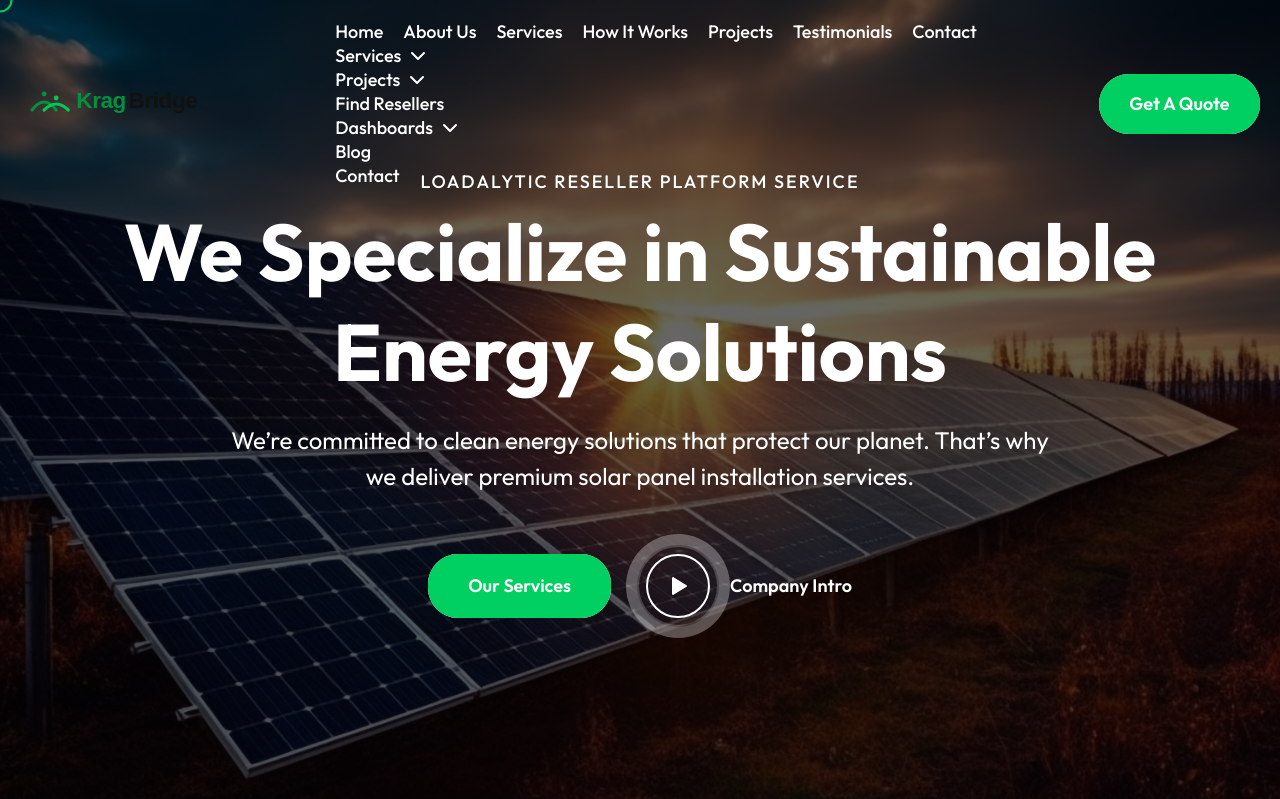
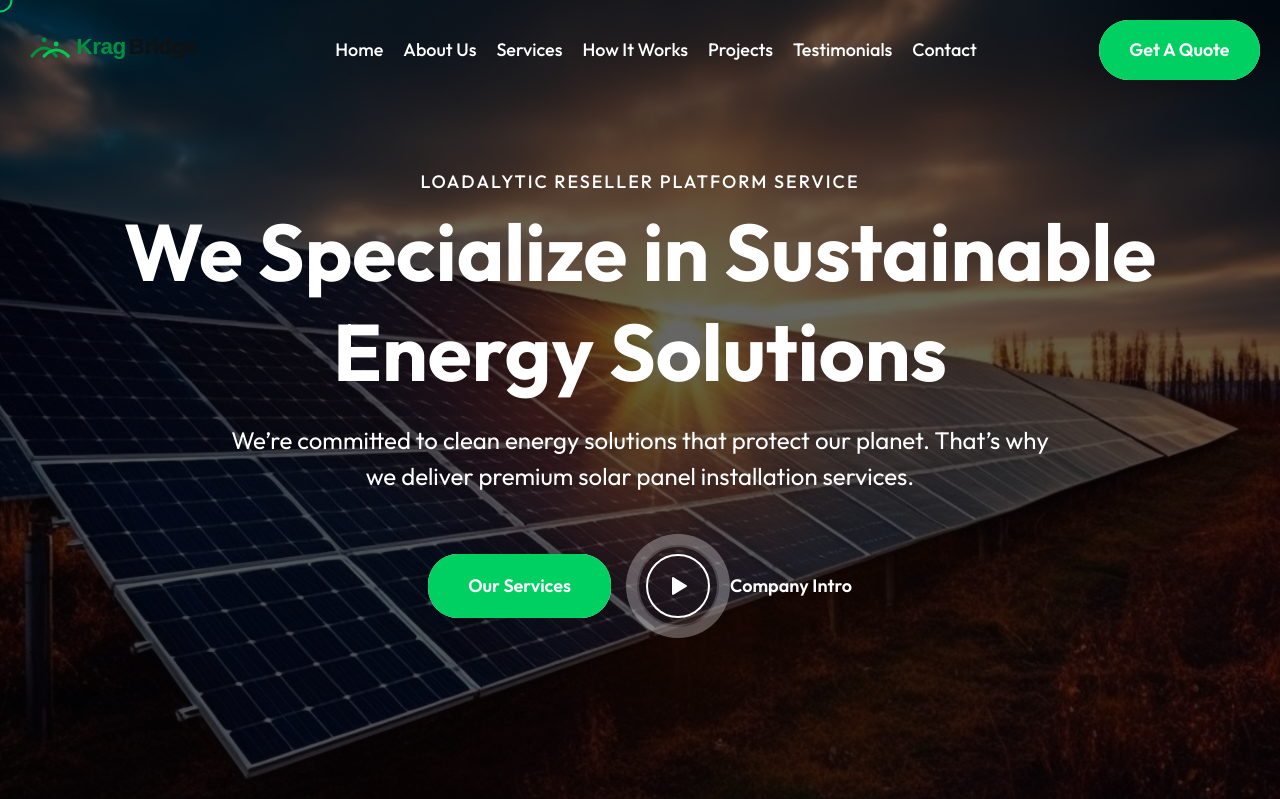
Before and after one commit to LeonMotaung/loadalytic, a Flask app: page / in a window 1280 px wide. Shown: the top 799 px of the page. Run offline with Flask 3, Linux system fonts and the light colour scheme.

Commit message:
Fix duplicate navbar tags in templates/index.html

```diff
--- a/templates/index.html
+++ b/templates/index.html
@@ -94,116 +94,6 @@
                     </li>
                     <li class="dropdown">
                         <a href="#contact">
-                            Contact
-                        </a>
-                    </li>
-                </ul>
-                    </li>
-                    <li class="dots-circle-li">
-                        <div class="dots-circle"></div>
-                    </li>
-                    <li class="dropdown">
-                        <a href="javascript:void(0);">
-                            Services
-                            <img src="assets/images/header/arrow-icon.svg" alt="arrow-icon" height="24" width="24">
-                        </a>
-                        <ul class="submenu">
-                            <li class="dropdown-sub">
-                                <a href="javascript:void(0);" class="dropdown-sub-link">
-                                    Service
-                                    <img src="assets/images/header/arrow-icon.svg" alt="arrow-icon"
-                                        class="submenu-arrow" height="24" width="24">
-                                </a>
-                                <ul class="submenu submenu-right">
-                                    <li><a href="#services">Service 1</a></li>
-                                    <li><a href="#services">Service 2</a></li>
-                                    <li><a href="#services">Service 3</a></li>
-                                </ul>
-                            </li>
-                            <li class="dropdown-sub">
-                                <a href="javascript:void(0);" class="dropdown-sub-link">
-                                    Single Service
-                                    <img src="assets/images/header/arrow-icon.svg" alt="arrow-icon"
-                                        class="submenu-arrow" height="24" width="24">
-                                </a>
-                                <ul class="submenu submenu-right">
-                                    <li><a href="#">Single Service</a></li>
-                                    <li><a href="#services">Residence Panels</a></li>
-                                    <li><a href="#services">Solar Farms</a></li>
-                                    <li><a href="#services">Industrial Panels</a></li>
-                                    <li><a href="#">Solar Power System</a></li>
-                                    <li><a href="#">Solar Monitoring</a></li>
-                                    <li><a href="#services">Charging Station</a>
-                                    </li>
-                                </ul>
-                            </li>
-                        </ul>
-                    </li>
-                    <li class="dots-circle-li">
-                        <div class="dots-circle"></div>
-                    </li>
-                    <li class="dropdown">
-                        <a href="javascript:void(0);">
-                            Projects
-                            <img src="assets/images/header/arrow-icon.svg" alt="arrow-icon" height="24" width="24">
-                        </a>
-                        <ul class="submenu">
-                            <li class="dropdown-sub">
-                                <a href="javascript:void(0);" class="dropdown-sub-link">
-                                    Project
-                                    <img src="assets/images/header/arrow-icon.svg" alt="arrow-icon"
-                                        class="submenu-arrow" height="24" width="24">
-                                </a>
-                                <ul class="submenu submenu-right">
-                                    <li><a href="#projects">Project 1</a></li>
-                                    <li><a href="#projects">Project 2</a></li>
-                                </ul>
-                            </li>
-                            <li class="dropdown-sub">
-                                <a href="javascript:void(0);" class="dropdown-sub-link">
-                                    Single Project
-                                    <img src="assets/images/header/arrow-icon.svg" alt="arrow-icon"
-                                        class="submenu-arrow" height="24" width="24">
-                                </a>
-                                <ul class="submenu submenu-right">
-                                    <li><a href="#">Single Project 1</a></li>
-                                    <li><a href="#">Single Project 2</a></li>
-                                    <li><a href="#">Single Project 3</a></li>
-                                </ul>
-                            </li>
-                        </ul>
-                    </li>
-                    <li class="dots-circle-li">
-                        <div class="dots-circle"></div>
-                    </li>
-                    <li class="dropdown">
-                        <a href="#">
-                            Find Resellers
-                        </a>
-                    </li>
-                    <li class="dropdown">
-                        <a href="javascript:void(0);">
-                            Dashboards
-                            <img src="assets/images/header/arrow-icon.svg" alt="arrow-icon" height="24" width="24">
-                        </a>
-                        <ul class="submenu">
-                            <li><a href="#">Operations Dashboard</a></li>
-                            <li><a href="#">Client Dashboard</a></li>
-                        </ul>
-                    </li>
-                    <li class="dots-circle-li">
-                        <div class="dots-circle"></div>
-                    </li>
-                    <li class="dropdown">
-                        <a href="#">
-                            Blog
-                        </a>
-                    </li>
-                    <li class="dots-circle-li">
-                        <div class="dots-circle"></div>
-                    </li>
-                    <li class="dropdown">
-                        <a href="#">
                             Contact
                         </a>
                     </li>
```
